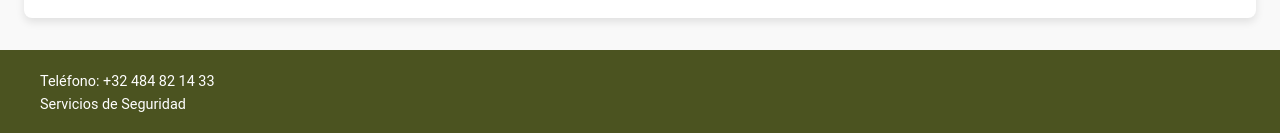
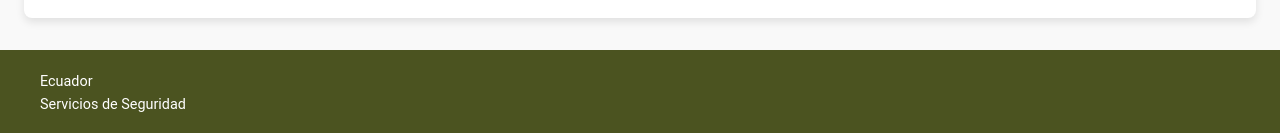
Before and after one commit to JuniorPatrik/JuniorPatrick.github.io, a plain HTML site: page index.html in a window 1280 px wide. Shown: the part 5712-5845 px from the top of the page. Drawn offline with Linux system fonts and the light colour scheme.

Commit message:
Update index.html
sin numero

```diff
--- a/index.html
+++ b/index.html
@@ -205,7 +205,7 @@
 
     <footer class="footer">
         <div class="footer-content">
-            <p>    Teléfono: +32 484 82 14 33</p>
+            <p>    Ecuador</p>
             <p>    Servicios de Seguridad</p>
         </div>
     </footer>
```
